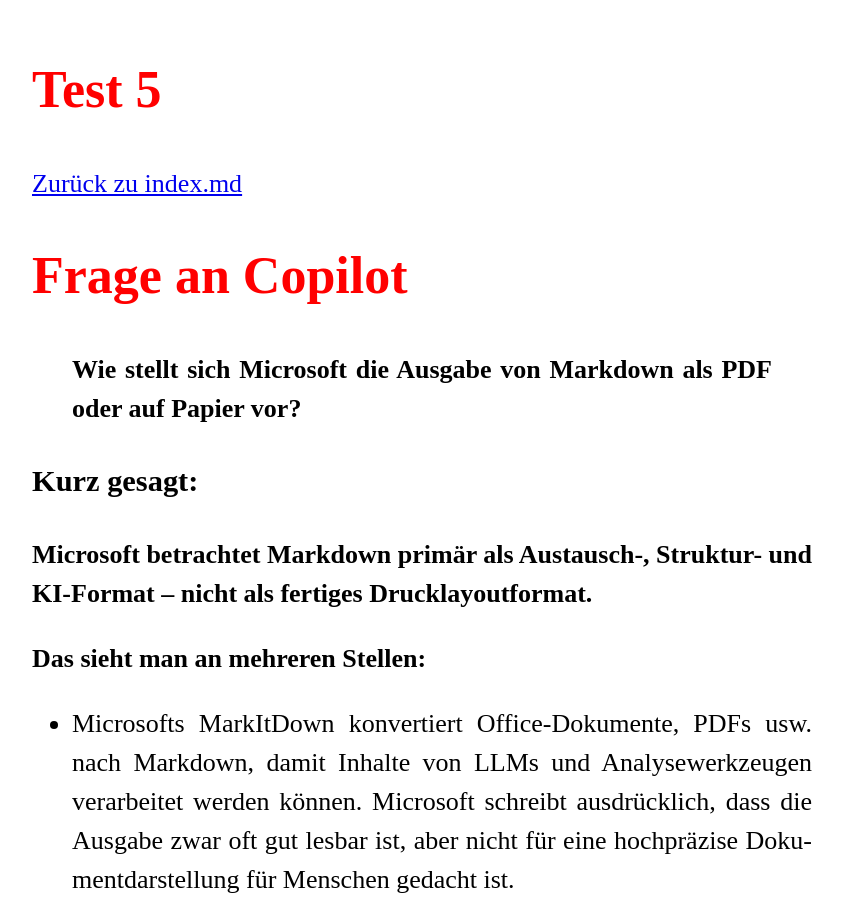
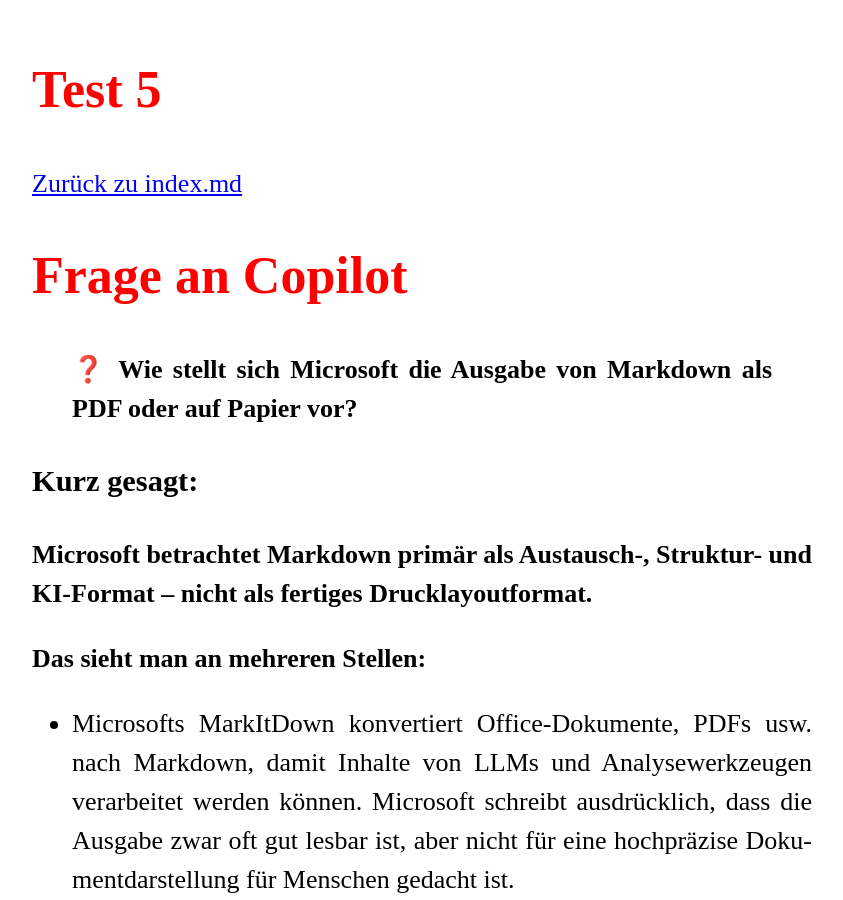
Before and after one commit to MonaLgbt/MonaLgbt.github.io, a Jekyll site: the page built from pages/Ausgabe.md, in a window 1280 px wide and 900 px high. Shown: the whole window, without its empty margins (218-1061 px from the left). Built offline with Jekyll 4.4.1, drawn with Linux system fonts in a browser that asks for light colours.

```diff
--- a/pages/Ausgabe.md
+++ b/pages/Ausgabe.md
@@ -7,7 +7,7 @@ layout: default
 
 # Frage an Copilot
 
-> **Wie stellt sich Microsoft die Ausgabe von Markdown als PDF oder auf Papier vor?**
+> **❓ Wie stellt sich Microsoft die Ausgabe von Markdown als PDF oder auf Papier vor?**
 
 ### Kurz gesagt:
 
```
